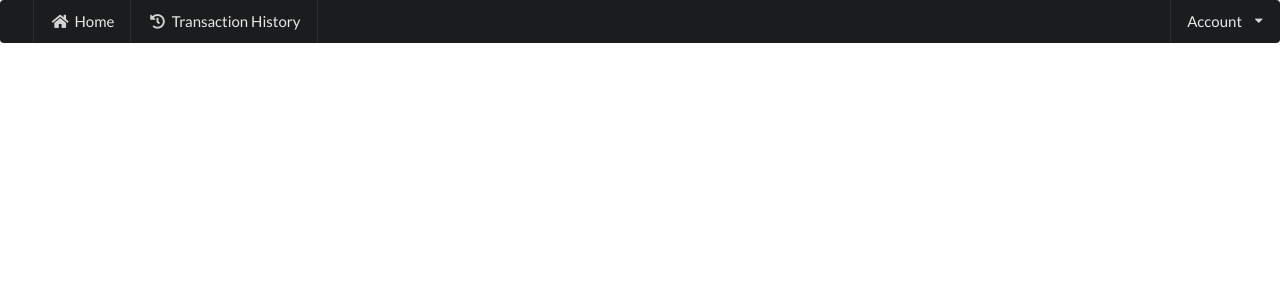
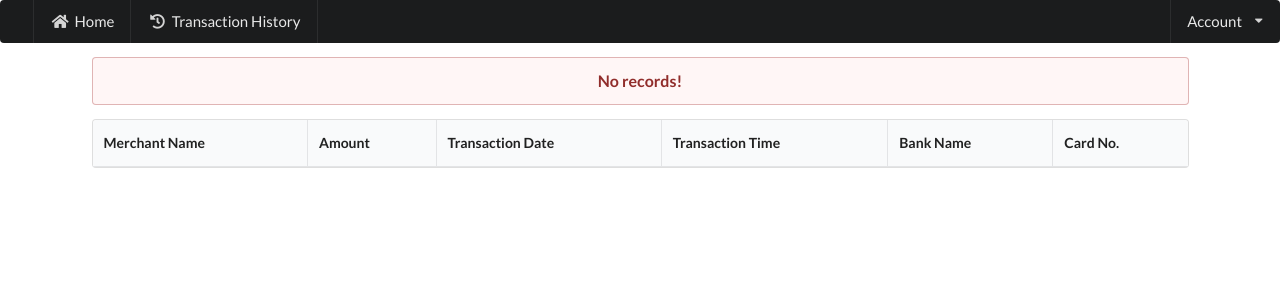
Before and after one commit to abhay-tyagi/CreditCardSystem, a Django app: page /transactionHistory/ in a window 1280 px wide. Shown: the top 300 px of the page. Run offline with Django 3.2, Linux system fonts and the light colour scheme; a user stored in the database is signed in; data comes from the database, SQL or seed files in the repository; tables that the repository leaves empty hold one stand-in row (values such as "Sample post"); lists and menus that the app fills with data are empty; some libraries are stand-ins or nearby versions.

Commit message:
UI Revamp

```diff
--- a/Website/views.py
+++ b/Website/views.py
@@ -44,7 +44,7 @@ def pendingFunds(request):
 	todays = []
 
 	for tran in trans:
-		if tran.date != datetime.date.today():
+		if tran.date == datetime.date.today():
 			todays.append(tran)
 		else:
 			if str(tran.date) in pends:
--- a/authentication/views.py
+++ b/authentication/views.py
@@ -29,9 +29,9 @@ def signin(request, arg=''):
 		user = authenticate(username = user_name, password = password)
 
 		if user == None:
-			return render(request, 'authentication/signin.html', {'error' : 'User-Name/Password Invalid', 'flag': category, 'banks': Bank.objects.all()})
+			return render(request, 'authentication/signin.html', {'error' : '<div class="ui negative message"><div class="header"> User-Name/Password Invalid! </div></div>', 'flag': category, 'banks': Bank.objects.all()})
 		elif user.is_active == False:
-			return render(request, 'authentication/signin.html', {'error' : 'Account not activated.', 'flag': category, 'banks': Bank.objects.all()})
+			return render(request, 'authentication/signin.html', {'error' : '<div class="ui negative message"><div class="header"> Account not activated. </div></div>', 'flag': category, 'banks': Bank.objects.all()})
 
 		login(request, user)
 		return redirect('/')
--- a/templates/Website/transactionHistory.html
+++ b/templates/Website/transactionHistory.html
@@ -5,25 +5,61 @@
 	<div class="ui center aligned container">
 		{% if flag == 2 %}
 
-			{% for tran in allTrans %}
-				<p>
-					Bought from {{tran.merchant}} for ₹{{tran.amount}} on {{tran.date}} {{tran.time}} using {{tran.customer.bank.name}} bank card number {{tran.credit_card.card_number}}
-				</p>
-			{% endfor %}
+			<table class="ui celled table">
+			  <thead>
+			    <tr>
+			    	<th>Merchant Name</th>
+			    	<th>Amount</th>
+			    	<th>Transaction Date</th>
+			    	<th>Transaction Time</th>
+			    	<th>Bank Name</th>
+			    	<th>Card No.</th>
+			  	</tr>
+			  </thead>
+			  <tbody>
+			  	{% for tran in todays %}
+					<tr>
+						<td data-label="Merchant Name">{{tran.merchant}}</td>
+						<td data-label="Amount">₹{{tran.amount}}</td>
+						<td data-label="Transaction Date">{{tran.date}}</td>
+						<td data-label="Transaction Time">{{tran.time}}</td>
+						<td data-label="Bank Name">{{tran.customer.bank.name}}</td>
+						<td data-label="Card No.">{{tran.credit_card.card_number}}</td>
+					</tr>
+				{% empty %}
+					<div class="ui negative message"><div class="header"> No records! </div></div>
+				{% endfor %}
+			  </tbody>
+			</table>
 
 		{% elif flag == 1 %}
 
-		{% for tran in allTrans %}
-			<p>
-				Sold to {{tran.customer}} for ₹{{tran.amount}} on {{tran.date}} {{tran.time}}. Customer used {{tran.customer.bank.name}} bank card number {{tran.credit_card.card_number}}.
-
-				{% if tran.status == True %}
-					-> Paid
-				{% else %}
-					-> Pending
-				{% endif %}
-			</p>
-		{% endfor %}
+			<table class="ui celled table">
+				  <thead>
+				    <tr>
+				    	<th>Merchant Name</th>
+				    	<th>Amount</th>
+				    	<th>Transaction Date</th>
+				    	<th>Transaction Time</th>
+				    	<th>Bank Name</th>
+				    	<th>Card No.</th>
+				  	</tr>
+				  </thead>
+				  <tbody>
+				  	{% for tran in allTrans %}
+						<tr>
+							<td data-label="Customer Name">{{tran.customer}}</td>
+							<td data-label="Amount">₹{{tran.amount}}</td>
+							<td data-label="Transaction Date">{{tran.date}}</td>
+							<td data-label="Transaction Time">{{tran.time}}</td>
+							<td data-label="Bank Name">{{tran.customer.bank.name}}</td>
+							<td data-label="Card No.">{{tran.credit_card.card_number}}</td>
+						</tr>
+					{% empty %}
+						<div class="ui negative message"><div class="header"> No records! </div></div>
+					{% endfor %}
+				  </tbody>
+			</table>
 
 		{% endif %}
 	</div>
```
Also changed, not shown: templates/Website/accountInformation.html (+8 -7 lines), templates/Website/intermediary.html (+15 -10 lines), templates/Website/pendingFunds.html (+41 -8 lines), templates/Website/transactionFinal.html (+7 -7 lines), templates/authentication/signin.html (+36 -29 lines).
